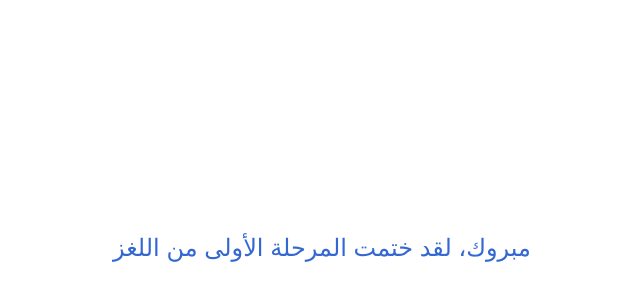
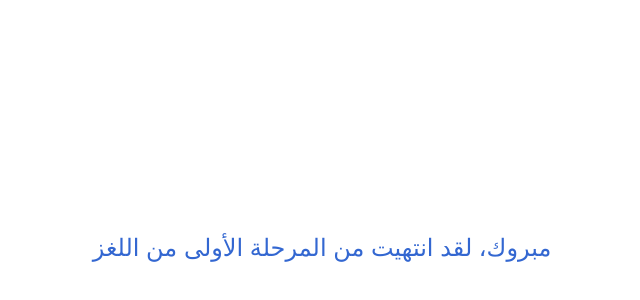
Before and after one commit to 76532/76532.github.io, a plain HTML site: page index.html in a window 1280 px wide. Shown: the part 152-452 px from the top of the page, without its empty margins (318-958 px from the left). Drawn offline with Linux system fonts and the light colour scheme.

Commit message:
Update index.html

```diff
--- a/index.html
+++ b/index.html
@@ -40,8 +40,8 @@
 </head>
 <body>
   <div class="container">
-    <div class="hidden-text">https://www.roblox.com/communities/12882842/Anime-Clothing</div>
-    <div class="main-text">مبروك، لقد ختمت المرحلة الأولى من اللغز</div>
+    <div class="hidden-text">894712</div>
+    <div class="main-text">مبروك، لقد انتهيت من المرحلة الأولى من اللغز</div>
   </div>
 </body>
 </html>
```
